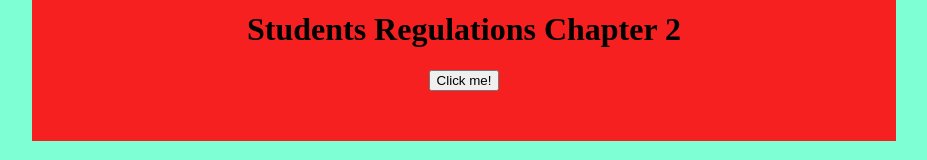
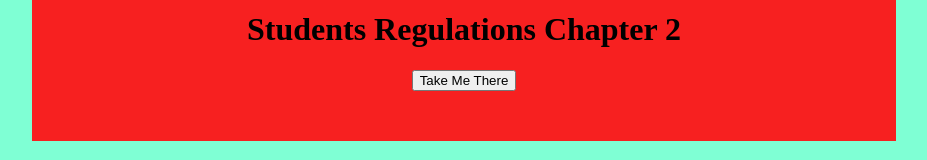
Before and after one commit to reagancandra/Final-Project-Website, a plain HTML site: page index.html in a window 1280 px wide. Shown: the part 140-300 px from the top of the page, without its empty margins (176-1103 px from the left). Drawn offline with Linux system fonts and the light colour scheme; files whose address does not match are found by name.

Commit message:
Update button text in index.html

```diff
--- a/index.html
+++ b/index.html
@@ -10,7 +10,8 @@
     <div class="box">
         <h1>Students Regulations Chapter 2</h1>
         <!-- button -->
-        <a href="page2.html"><button>Click me!</button></a>
+        <a href="page2.html"><button>Take Me There</button></a>
     </div>
 </body>
+
 </html>
```
